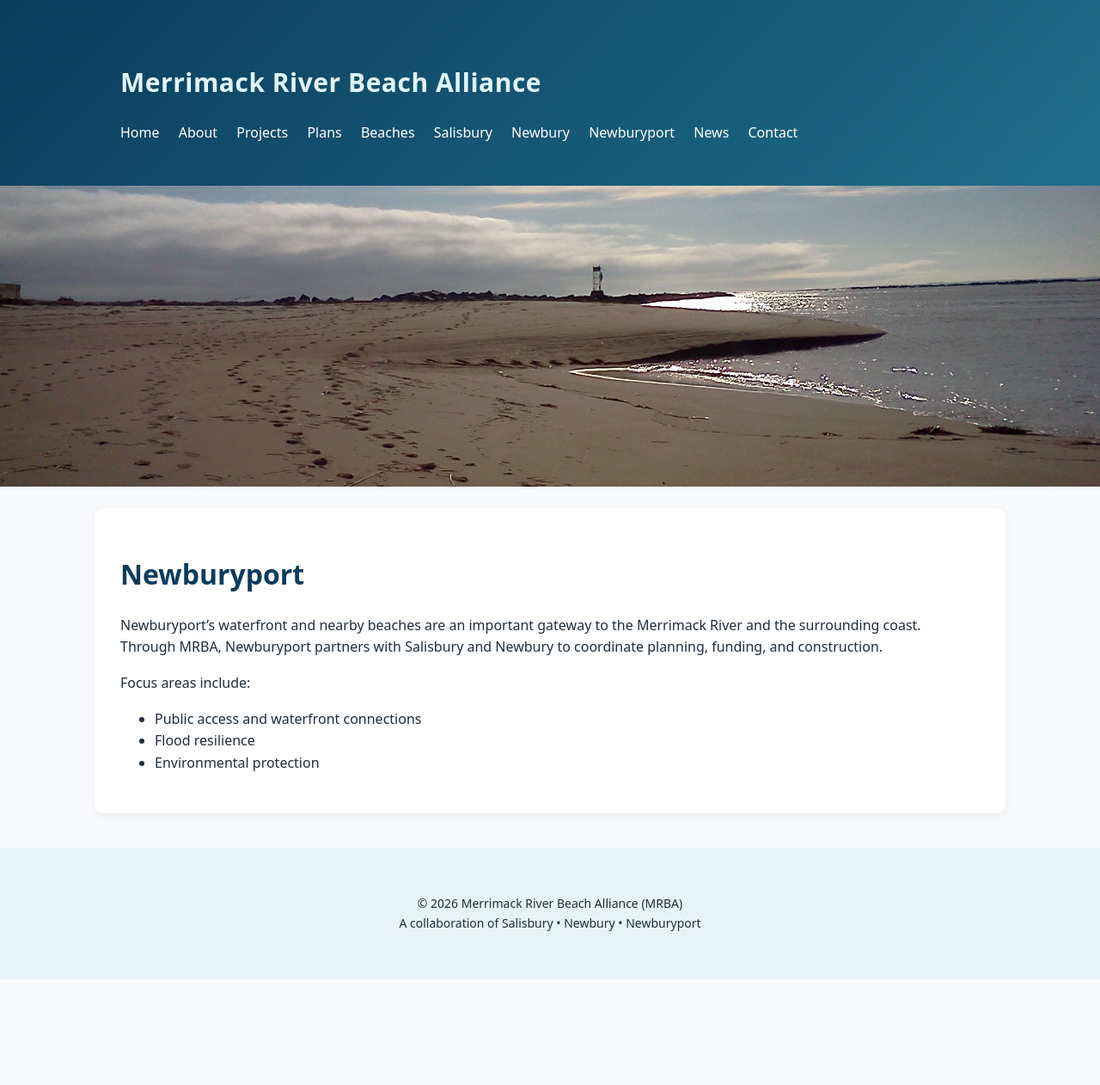
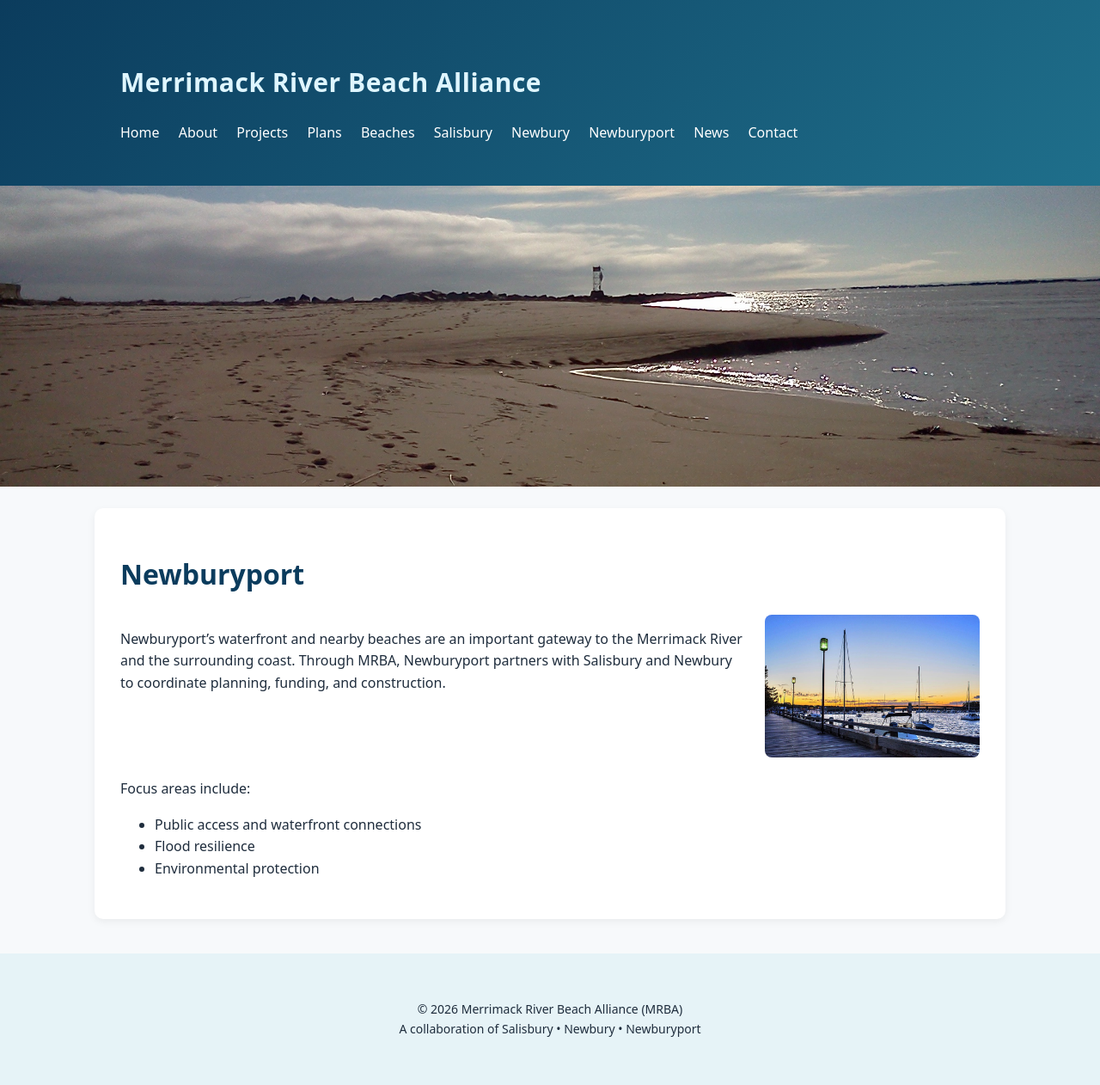
Before and after one commit to MAMRBAGOV/mamrba.gov, a Jekyll site: the page built from newburyport.md, in a window 1280 px wide. Shown: the whole page at 86% size. Built offline with Jekyll 4.4.1, drawn with Linux system fonts in a browser that asks for light colours; before the commit the page ends 1139 px from its top, so only the background shows below that.

Commit message:
Update newburyport.md

```diff
--- a/newburyport.md
+++ b/newburyport.md
@@ -4,7 +4,19 @@ title: Page Title
 ---
 # Newburyport
 
-Newburyport’s waterfront and nearby beaches are an important gateway to the Merrimack River and the surrounding coast. Through MRBA, Newburyport partners with Salisbury and Newbury to coordinate planning, funding, and construction.
+<div style="display: flex; flex-wrap: wrap; align-items: flex-start;">
+  <!-- Text on the left -->
+  <div style="flex: 1; min-width: 200px;">
+    <p>
+     Newburyport’s waterfront and nearby beaches are an important gateway to the Merrimack River and the surrounding coast. Through MRBA, Newburyport partners with Salisbury and Newbury to coordinate planning, funding, and construction.
+    </p>
+  </div>
+
+  <!-- Image on the left -->
+  <div style="flex: 0 0 250px; margin-left: 20px;">
+    <img src="/assets/images/towns/newburyport.jpg" alt="Newburyport" style="width: 100%; border-radius: 8px;">
+  </div>
+</div>
 
 Focus areas include:
 - Public access and waterfront connections
```
